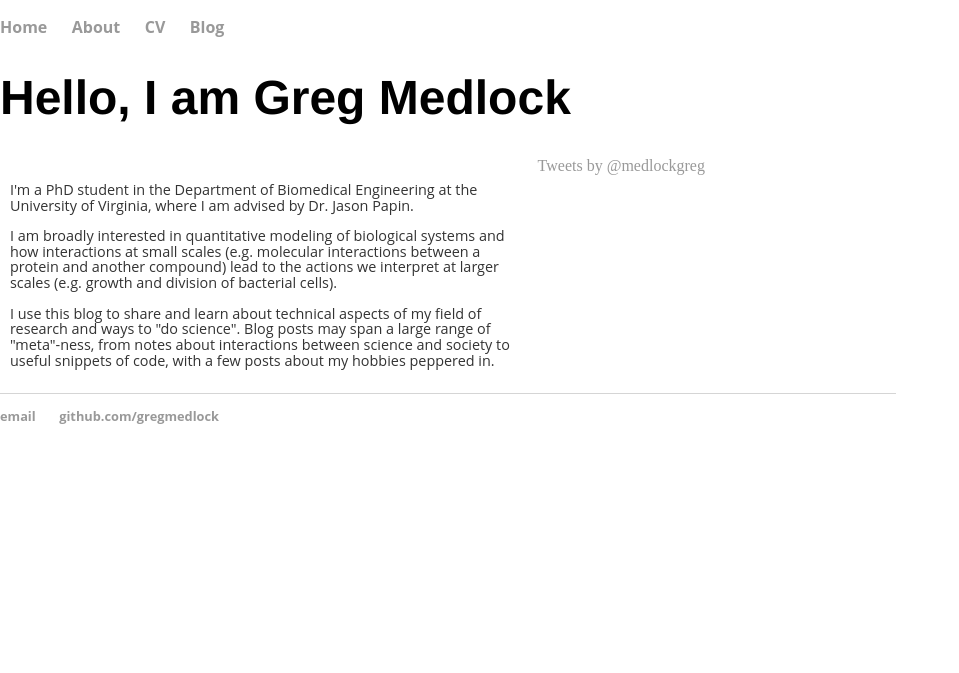
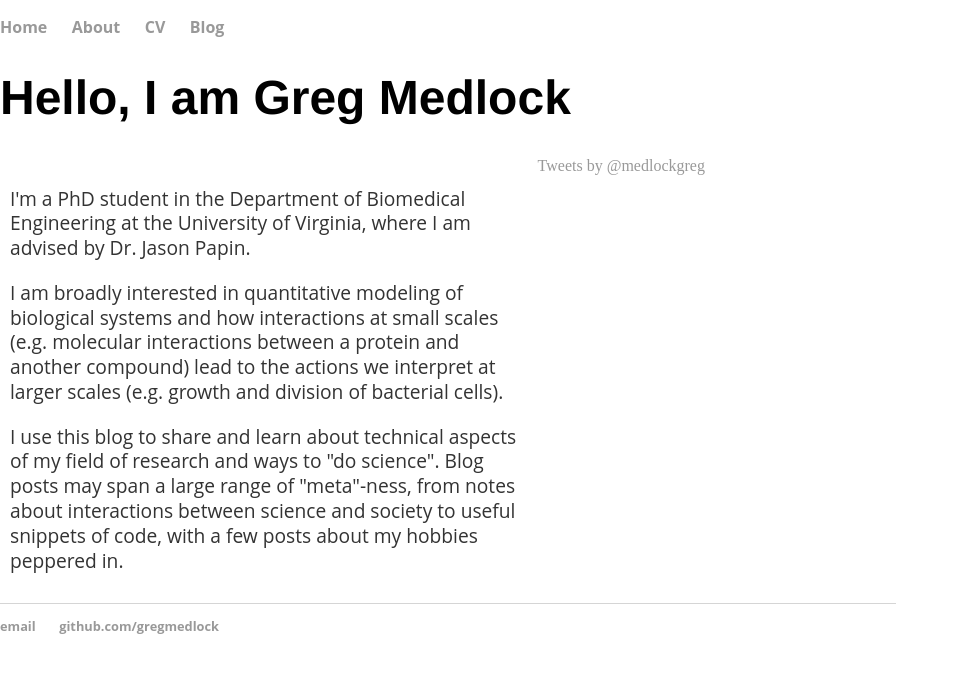
Before and after one commit to gregmedlock/gregmedlock.github.io, a Jekyll site: the page built from index.html, in a window 1280 px wide. Shown: the top 673 px of the page, without its empty margins (0-959 px from the left). Built offline with Jekyll 4.4.1, drawn with Linux system fonts in a browser that asks for light colours; comment, search, counter and statistics services are not loaded.

Commit message:
landing page formatting

```diff
--- a/css/main.css
+++ b/css/main.css
@@ -26,8 +26,8 @@ h1 {
 }
 p {
     font-family:'Open Sans', 'Helvetica', 'Arial', 'Sans-Serif';
-    font-size: 0.9em;
-    line-height: 1.1em;
+    font-size: 1.2em;
+    line-height: 1.3em;
     color: #333;
 }
 footer {
--- a/index.html
+++ b/index.html
@@ -28,7 +28,7 @@ body {
 }
 
 /* Responsive layout - makes the two columns stack on top of each other instead of next to each other */
-@media (max-width: 600px) {
+@media (max-width: 800px) {
     .column {
         width: 100%;
     }
```
